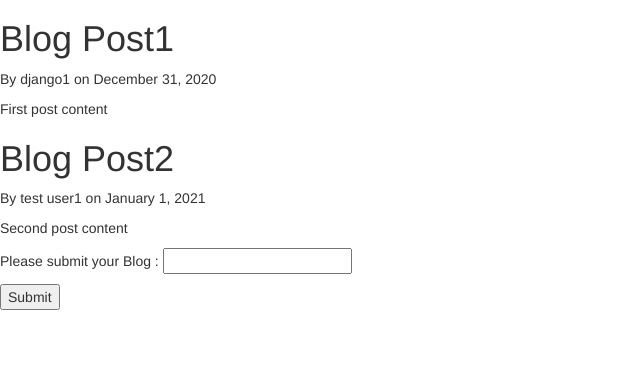
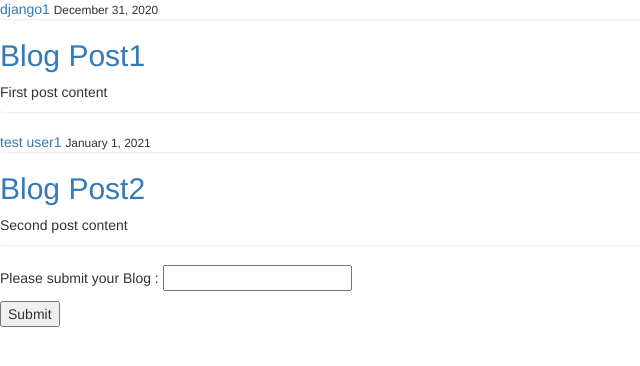
Before and after one commit to liberbell/py32, a Django app: page /business in a window 1280 px wide. Shown: the part 51-417 px from the top of the page, without its empty margins (0-640 px from the left). Run offline with Django 3.2, Linux system fonts and the light colour scheme; some libraries are stand-ins or nearby versions.

Commit message:
business7

```diff
--- a/django_project/blog/templates/blog/business.html
+++ b/django_project/blog/templates/blog/business.html
@@ -12,16 +12,19 @@ Business Blog
 </head>
 
 <section>
-    <div class="media-body">
+    {% for post in posts %}
         <div class="list-group">
-            <a href="#"> {{ post.author }}</a>
-            <small> {{post.date_posted }}</small>
+            <article>
+                <div class="media-body">
+                    <div class="list-group">
+                        <a href="#"> {{ post.author }}</a>
+                        <small> {{post.date_posted }}</small>
+                    </div>
+                    <h2><a href="#">{{ post.title }}</a></h2>
+                    <p>{{ post.content }}</p>
+                </div>
+            </article>
         </div>
-        <h2><a href="#">{{ post.title }}</a></h2>
-    {% for post in posts %}
-    <h1>{{ post.title }}</h1>
-    <p>By {{ post.author }} on {{ post.date_posted }}</p>
-    <p>{{ post.content }}</p>
     {% endfor %}
 </section>
 
```
